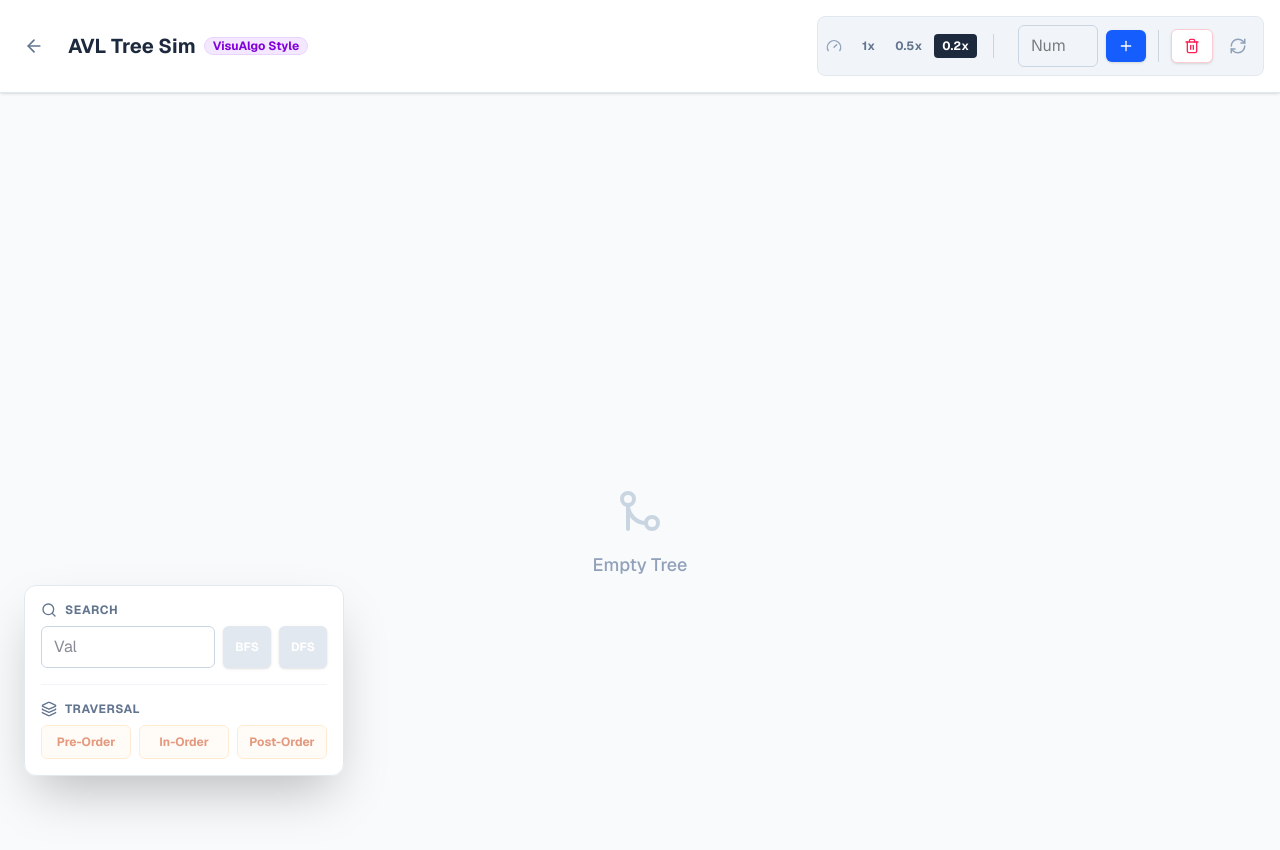
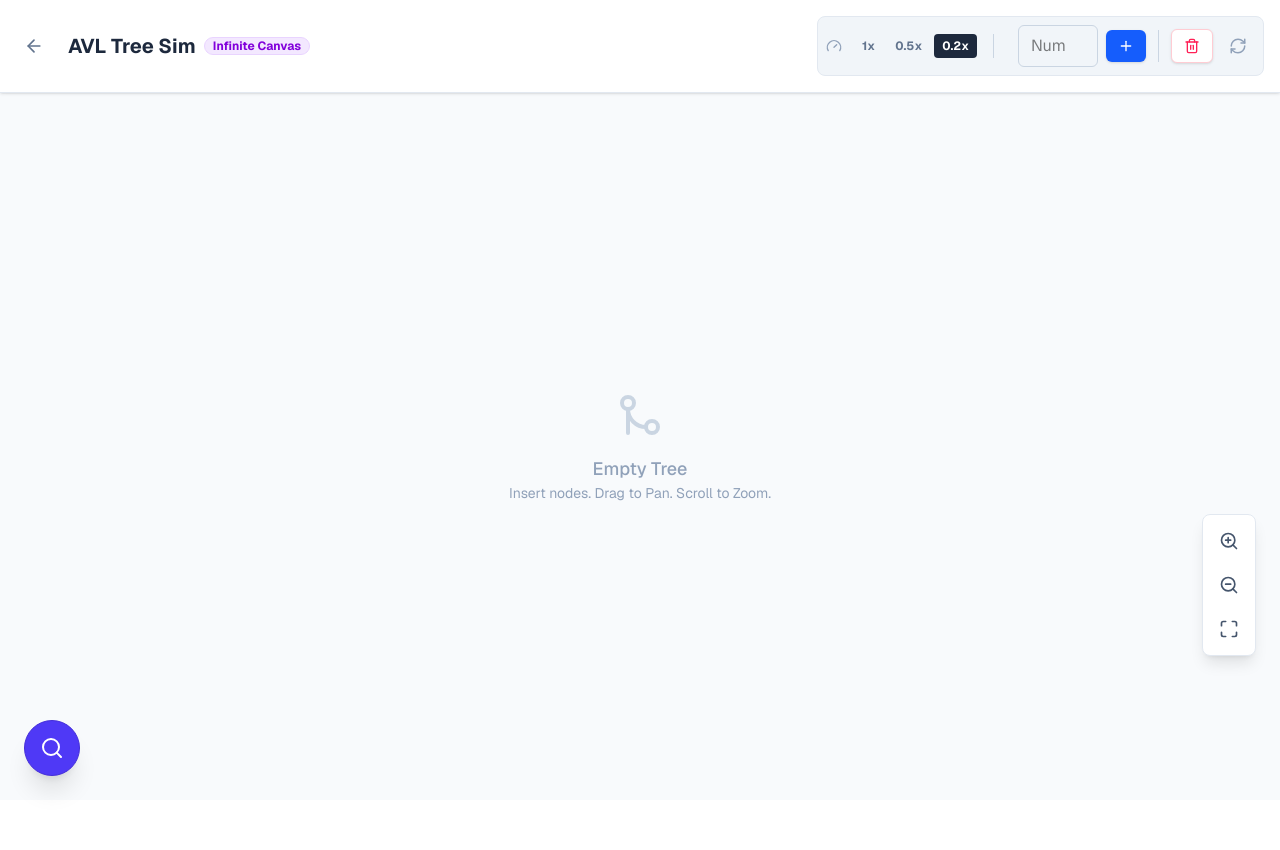
Before and after one commit to moze-mehraban/ds-tools, a Next.js app: page /AVL-Tree in a window 1280 px wide. Shown: the top 850 px of the page. After the commit the page ends 800 px from the top, so only its background shows below. Built offline with nearby package versions, Linux system fonts and the light colour scheme.

Commit message:
make it fancy

```diff
--- a/app/AVL-Tree/page.tsx
+++ b/app/AVL-Tree/page.tsx
@@ -1,11 +1,13 @@
 'use client';
 
-import React, { useState, useMemo } from 'react';
+import React, { useState, useMemo, useRef, useEffect } from 'react';
 import { useRouter } from 'next/navigation';
 import { motion, AnimatePresence } from 'framer-motion';
 import {
   Trash2, Plus, RefreshCw, ArrowLeft,
-  Search, Activity, Play, Layers, GitMerge, AlertCircle, Gauge
+  Search, Activity, Play, Layers, GitMerge, AlertCircle, Gauge,
+  ZoomIn, ZoomOut, Maximize, Move,
+  ChevronDown, ChevronUp, X
 } from 'lucide-react';
 
 // --- Types ---
@@ -19,7 +21,6 @@ interface TreeNode {
   right: TreeNode | null;
 }
 
-// Visual Types
 interface VisualNode {
   id: string;
   value: number;
@@ -38,7 +39,7 @@ interface VisualEdge {
   y2: number;
 }
 
-// --- AVL LOGIC (Standard) ---
+// --- AVL LOGIC (Unchanged) ---
 const generateId = () => 'n-' + Math.random().toString(36).substr(2, 9);
 const getHeight = (node: TreeNode | null): number => node ? node.height : 0;
 const getBalance = (node: TreeNode | null): number => node ? getHeight(node.left) - getHeight(node.right) : 0;
@@ -184,55 +185,81 @@ const getDepth = (root: TreeNode | null, id: NodeId, d = 0): number => {
 };
 
 
-// --- LAYOUT ENGINE (Coordinate Calculator) ---
+// --- SMART LAYOUT ENGINE (In-Order Traversal) ---
+// This guarantees NO OVERLAP by assigning X based on index in sequence.
 const calculateLayout = (
     root: TreeNode | null,
-    width: number,
     selectedId: string | null,
     visitingId: string | null,
     foundId: string | null
-): { nodes: VisualNode[], edges: VisualEdge[] } => {
-    if (!root) return { nodes: [], edges: [] };
+): { nodes: VisualNode[], edges: VisualEdge[], width: number } => {
+    if (!root) return { nodes: [], edges: [], width: 0 };
 
     const nodes: VisualNode[] = [];
     const edges: VisualEdge[] = [];
+    const positions = new Map<string, { x: number, y: number }>();
 
-    const traverse = (node: TreeNode, x: number, y: number, offset: number) => {
+    let counter = 0;
+    const X_SPACING = 80; // Distance between columns
+    const Y_SPACING = 100; // Distance between rows
+
+    // Pass 1: Assign Coordinates via In-Order Traversal
+    const assignCoordinates = (node: TreeNode, depth: number) => {
+        if (node.left) assignCoordinates(node.left, depth + 1);
+
+        const x = counter * X_SPACING;
+        const y = depth * Y_SPACING + 50; // +50 padding top
+        positions.set(node.id, { x, y });
+        counter++;
+
+        if (node.right) assignCoordinates(node.right, depth + 1);
+    };
+
+    assignCoordinates(root, 0);
+
+    // Center the tree
+    const totalWidth = counter * X_SPACING;
+    const offsetCorrection = - (totalWidth / 2) + (X_SPACING / 2); // Center align
+
+    // Pass 2: Build Visual Objects
+    const buildVisuals = (node: TreeNode) => {
+        const pos = positions.get(node.id)!;
+        const finalX = pos.x + offsetCorrection;
+
         nodes.push({
             id: node.id,
             value: node.value,
-            x,
-            y,
+            x: finalX,
+            y: pos.y,
             isSelected: node.id === selectedId,
             isVisiting: node.id === visitingId,
             isFound: node.id === foundId
         });
 
         if (node.left) {
-            const childX = x - offset;
-            const childY = y + 80;
+            const childPos = positions.get(node.left.id)!;
             edges.push({
                 id: `${node.id}-${node.left.id}`,
-                x1: x, y1: y,
-                x2: childX, y2: childY
+                x1: finalX, y1: pos.y,
+                x2: childPos.x + offsetCorrection, y2: childPos.y
             });
-            traverse(node.left, childX, childY, offset * 0.55);
+            buildVisuals(node.left);
         }
 
         if (node.right) {
-            const childX = x + offset;
-            const childY = y + 80;
+            const childPos = positions.get(node.right.id)!;
             edges.push({
                 id: `${node.id}-${node.right.id}`,
-                x1: x, y1: y,
-                x2: childX, y2: childY
+                x1: finalX, y1: pos.y,
+                x2: childPos.x + offsetCorrection, y2: childPos.y
             });
-            traverse(node.right, childX, childY, offset * 0.55);
+            buildVisuals(node.right);
         }
     };
 
-    traverse(root, width / 2, 50, 250); // Initial spread: 250px
-    return { nodes, edges };
+    buildVisuals(root);
+
+    return { nodes, edges, width: totalWidth };
 };
 
 
@@ -244,6 +271,12 @@ export default function AVLTreeSimulator() {
   const [selectedId, setSelectedId] = useState<NodeId | null>(null);
   const [newValue, setNewValue] = useState('');
   const [searchValue, setSearchValue] = useState('');
+  const [menuOpen, setMenuOpen] = useState(false);
+  // Viewport State (Pan & Zoom)
+  const [transform, setTransform] = useState({ x: 0, y: 0, scale: 1 });
+  const [isDragging, setIsDragging] = useState(false);
+  const dragStart = useRef({ x: 0, y: 0 });
+  const [statsOpen, setStatsOpen] = useState(true);
 
   // Animation State
   const [visitingId, setVisitingId] = useState<NodeId | null>(null);
@@ -261,7 +294,7 @@ export default function AVLTreeSimulator() {
 
   // --- Calculate Layout ---
   const { nodes: visualNodes, edges: visualEdges } = useMemo(() => {
-    return calculateLayout(tree, 1200, selectedId, visitingId, foundId);
+    return calculateLayout(tree, selectedId, visitingId, foundId);
   }, [tree, selectedId, visitingId, foundId]);
 
   // --- Stats ---
@@ -366,16 +399,51 @@ export default function AVLTreeSimulator() {
     if (val === '' || /^[0-9]+$/.test(val)) setter(val);
   };
 
+  // --- Pan & Zoom Handlers ---
+  const handleWheel = (e: React.WheelEvent) => {
+      // Zoom on wheel
+      e.stopPropagation(); // prevent page scroll if possible, though overflow hidden handles it
+      const scaleAdjustment = -e.deltaY * 0.001;
+      setTransform(prev => ({
+          ...prev,
+          scale: Math.min(3, Math.max(0.1, prev.scale + scaleAdjustment))
+      }));
+  };
+
+  const handleMouseDown = (e: React.MouseEvent) => {
+      if (e.button !== 0) return; // Only left click
+      setIsDragging(true);
+      dragStart.current = { x: e.clientX - transform.x, y: e.clientY - transform.y };
+  };
+
+  const handleMouseMove = (e: React.MouseEvent) => {
+      if (!isDragging) return;
+      setTransform(prev => ({
+          ...prev,
+          x: e.clientX - dragStart.current.x,
+          y: e.clientY - dragStart.current.y
+      }));
+  };
+
+  const handleMouseUp = () => setIsDragging(false);
+
+  // Reset View
+  useEffect(() => {
+     if (!tree) {
+         setTransform({ x: 0, y: 0, scale: 1 });
+     }
+  }, [tree]);
+
   return (
-    <div className="min-h-screen bg-slate-50 flex flex-col font-sans overflow-hidden">
+    <div className="min-h-screen bg-slate-50 flex flex-col font-sans overflow-hidden select-none">
 
-      {/* --- Header (Controls) --- */}
+      {/* --- Header --- */}
       <header className="bg-white/90 backdrop-blur-sm border-b border-slate-200 p-4 shadow-sm z-50 relative">
         <div className="max-w-[1400px] mx-auto flex items-center justify-between gap-4">
           <div className="flex items-center gap-4">
             <button onClick={() => router.back()} className="p-2 text-slate-500 hover:bg-slate-100 rounded-full"><ArrowLeft size={20}/></button>
             <h1 className="text-xl font-bold text-slate-800 flex items-center gap-2">
-                AVL Tree Sim <span className="text-xs bg-purple-100 text-purple-700 px-2 rounded-full border border-purple-200">VisuAlgo Style</span>
+                AVL Tree Sim <span className="text-xs bg-purple-100 text-purple-700 px-2 rounded-full border border-purple-200">Infinite Canvas</span>
             </h1>
           </div>
 
@@ -395,29 +463,49 @@ export default function AVLTreeSimulator() {
             <button onClick={handleInsert} disabled={!newValue || isAnimating} className="bg-blue-600 hover:bg-blue-700 text-white px-3 py-2 rounded-md text-sm font-bold shadow-sm transition"><Plus size={16}/></button>
             <div className="w-px h-8 bg-slate-300 mx-1"></div>
             <button onClick={handleDelete} disabled={!selectedId || isAnimating} className="bg-white border border-rose-200 text-rose-500 hover:bg-rose-50 px-3 py-2 rounded-md text-sm font-bold shadow-sm transition"><Trash2 size={16}/></button>
-            <button onClick={() => { setTree(null); setSelectedId(null); }} className="p-2 text-slate-400 hover:bg-slate-200 rounded-md"><RefreshCw size={18}/></button>
+            <button onClick={() => { setTree(null); setSelectedId(null); setTransform({x:0, y:0, scale:1}) }} className="p-2 text-slate-400 hover:bg-slate-200 rounded-md"><RefreshCw size={18}/></button>
           </div>
         </div>
       </header>
 
-      {/* --- CANVAS AREA --- */}
-      <main className="flex-1 relative overflow-auto bg-slate-50 cursor-move">
-        <div className="min-w-[1200px] min-h-[800px] relative mx-auto mt-10 transition-all origin-top" style={{ width: 1200, height: 800 }}>
+      {/* --- CANVAS AREA (Pan & Zoom) --- */}
+      <main
+        className={`flex-1 relative overflow-hidden bg-slate-50 ${isDragging ? 'cursor-grabbing' : 'cursor-grab'}`}
+        onWheel={handleWheel}
+        onMouseDown={handleMouseDown}
+        onMouseMove={handleMouseMove}
+        onMouseUp={handleMouseUp}
+        onMouseLeave={handleMouseUp}
+      >
+        {/* Helper Instructions Background */}
         {!tree && (
-                 <div className="absolute inset-0 flex flex-col items-center justify-center text-slate-400">
+             <div className="absolute inset-0 flex flex-col items-center justify-center text-slate-400 pointer-events-none">
                 <GitMerge size={48} className="mb-4 text-slate-300" />
                 <p className="font-medium text-lg">Empty Tree</p>
+                <p className="text-sm">Insert nodes. Drag to Pan. Scroll to Zoom.</p>
              </div>
         )}
 
+        {/* --- ZOOM & PAN TRANSFORM LAYER --- */}
+        <div
+            className="absolute top-0 left-0 w-full h-full origin-center will-change-transform"
+            style={{
+                transform: `translate(${transform.x}px, ${transform.y}px) scale(${transform.scale})`,
+                transition: isDragging ? 'none' : 'transform 0.1s ease-out'
+            }}
+        >
+            {/* Center Reference Point (Optional visual aid) */}
+            <div className="absolute top-1/2 left-1/2 w-0 h-0">
+                {/* Visual Tree Container - Centered at 0,0 relative to parent */}
+                <div className="relative">
                     {/* SVG Lines */}
-            <svg className="absolute inset-0 w-full h-full pointer-events-none z-0">
+                    <svg className="absolute -top-[5000px] -left-[5000px] w-[10000px] h-[10000px] pointer-events-none z-0 overflow-visible">
                         <AnimatePresence>
                             {visualEdges.map(edge => (
                                 <motion.line
                                     key={edge.id}
                                     initial={{ pathLength: 0, opacity: 0 }}
-                            animate={{ x1: edge.x1, y1: edge.y1, x2: edge.x2, y2: edge.y2, pathLength: 1, opacity: 1 }}
+                                    animate={{ x1: 5000 + edge.x1, y1: 5000 + edge.y1, x2: 5000 + edge.x2, y2: 5000 + edge.y2, pathLength: 1, opacity: 1 }}
                                     exit={{ opacity: 0 }}
                                     transition={{ duration: speedConfig[animSpeed].duration }}
                                     stroke="#cbd5e1" strokeWidth="2"
@@ -444,8 +532,9 @@ export default function AVLTreeSimulator() {
                                     animate={{ x: node.x, y: node.y, scale, opacity: 1, zIndex }}
                                     exit={{ scale: 0, opacity: 0 }}
                                     transition={{ duration: speedConfig[animSpeed].duration, type: "spring", bounce: 0.2 }}
+                                    onMouseDown={(e) => e.stopPropagation() /* Prevent pan start on node click */}
                                     onClick={(e) => { e.stopPropagation(); setSelectedId(node.id); }}
-                            className={`absolute w-12 h-12 -ml-6 -mt-6 rounded-full border-2 flex items-center justify-center font-bold text-lg cursor-pointer select-none shadow-sm ${bg}`}
+                                    className={`absolute w-12 h-12 -ml-6 -mt-6 rounded-full border-2 flex items-center justify-center font-bold text-lg cursor-pointer shadow-sm ${bg}`}
                                 >
                                     {node.value}
                                 </motion.div>
@@ -453,19 +542,43 @@ export default function AVLTreeSimulator() {
                         })}
                     </AnimatePresence>
                 </div>
+            </div>
+        </div>
       </main>
 
-      {/* --- Bottom Left: Algorithms Menu --- */}
-      <div className="fixed bottom-6 left-6 w-80 bg-white/95 backdrop-blur-md border border-slate-200 rounded-xl shadow-2xl p-4 z-50 flex flex-col gap-4">
+      {/* --- Zoom Controls (Bottom Right Floating) --- */}
+      <div className="fixed bottom-36 right-6 flex flex-col gap-2 bg-white p-2 rounded-lg shadow-lg border border-slate-200 z-50">
+         <button onClick={() => setTransform(p => ({...p, scale: Math.min(3, p.scale + 0.2)}))} className="p-2 hover:bg-slate-100 rounded text-slate-600"><ZoomIn size={20} /></button>
+         <button onClick={() => setTransform(p => ({...p, scale: Math.max(0.1, p.scale - 0.2)}))} className="p-2 hover:bg-slate-100 rounded text-slate-600"><ZoomOut size={20} /></button>
+         <button onClick={() => setTransform({x:0, y:0, scale:1})} className="p-2 hover:bg-slate-100 rounded text-slate-600" title="Reset View"><Maximize size={20} /></button>
+      </div>
+
+      {/* --- Bottom Left: Algorithms Menu (Collapsible) --- */}
+      <div className="fixed bottom-6 left-6 z-50 flex flex-col items-start gap-4">
+
+          {/* The Menu Content (AnimatePresence handles the smooth popup) */}
+          <AnimatePresence>
+            {menuOpen && (
+                <motion.div
+                    initial={{ opacity: 0, scale: 0.9, y: 20, originY: 1 }}
+                    animate={{ opacity: 1, scale: 1, y: 0 }}
+                    exit={{ opacity: 0, scale: 0.9, y: 20 }}
+                    transition={{ duration: 0.2 }}
+                    className="w-80 bg-white/95 backdrop-blur-md border border-slate-200 rounded-xl shadow-2xl p-4 flex flex-col gap-4"
+                >
+                    {/* Search Section */}
                     <div>
                         <div className="flex items-center gap-2 mb-2 text-slate-500"><Search size={16} /> <span className="text-xs font-bold uppercase tracking-wider">Search</span></div>
                         <div className="flex gap-2">
-                <input type="text" placeholder="Val" value={searchValue} onChange={(e) => handleNumberInput(e, setSearchValue)} disabled={isAnimating} className="flex-1 px-3 py-2 rounded-md border border-slate-300 outline-none focus:ring-2 focus:ring-indigo-500 w-full text-slate-900" maxLength={3}/>
+                            <input type="text" placeholder="Val" value={searchValue} onChange={(e) => handleNumberInput(e, setSearchValue)} disabled={isAnimating} className="flex-1 px-3 py-2 rounded-md border border-slate-300 text-black outline-none focus:ring-2 focus:ring-indigo-500 w-full" maxLength={3}/>
                             <button onClick={() => runAnimation('BFS')} disabled={!tree || !searchValue || isAnimating} className="px-3 bg-indigo-600 text-white hover:bg-indigo-700 disabled:bg-slate-200 rounded-md text-xs font-bold shadow-sm">BFS</button>
                             <button onClick={() => runAnimation('DFS')} disabled={!tree || !searchValue || isAnimating} className="px-3 bg-purple-600 text-white hover:bg-purple-700 disabled:bg-slate-200 rounded-md text-xs font-bold shadow-sm">DFS</button>
                         </div>
                     </div>
+
                     <div className="h-px bg-slate-100 w-full"></div>
+
+                    {/* Traversal Section */}
                     <div>
                         <div className="flex items-center gap-2 mb-2 text-slate-500"><Layers size={16} /> <span className="text-xs font-bold uppercase tracking-wider">Traversal</span></div>
                         <div className="grid grid-cols-3 gap-2">
@@ -474,20 +587,65 @@ export default function AVLTreeSimulator() {
                             <button onClick={() => runAnimation('POST')} disabled={!tree || isAnimating} className="py-2 bg-orange-50 text-orange-700 hover:bg-orange-100 border border-orange-200 rounded-md text-xs font-bold disabled:opacity-50">Post-Order</button>
                         </div>
                     </div>
+                </motion.div>
+            )}
+          </AnimatePresence>
+
+          {/* The Circle Toggle Button */}
+          <button
+            onClick={() => setMenuOpen(!menuOpen)}
+            className={`
+                h-14 w-14 rounded-full shadow-xl flex items-center justify-center transition-all duration-300 border
+                ${menuOpen
+                    ? 'bg-white text-slate-600 border-slate-200 rotate-90'
+                    : 'bg-indigo-600 text-white border-indigo-700 hover:scale-110 hover:bg-indigo-700'
+                }
+            `}
+          >
+            {menuOpen ? <X size={24} /> : <Search size={24} />}
+          </button>
+      </div>
+      {/* --- Bottom Right: Stats (Collapsible) --- */}
+      {selectedId && selectedNode && !isAnimating && (
+        <div className="fixed bottom-6 right-6 w-64 bg-white/95 backdrop-blur-md border border-slate-200 rounded-xl shadow-2xl overflow-hidden z-50 animate-in fade-in slide-in-from-bottom-4 duration-300">
+
+          {/* Header - Clickable to Toggle */}
+          <div
+            onClick={() => setStatsOpen(!statsOpen)}
+            className="bg-slate-50 px-4 py-3 border-b border-slate-200 flex items-center justify-between cursor-pointer hover:bg-slate-100 transition-colors"
+          >
+            <div className="flex items-center gap-2">
+              <Activity size={16} className="text-blue-500" />
+              <h3 className="font-bold text-slate-700 text-sm">Node Statistics</h3>
+            </div>
+            {statsOpen ? <ChevronDown size={16} className="text-slate-400" /> : <ChevronUp size={16} className="text-slate-400" />}
           </div>
 
-      {/* --- Bottom Right: Stats --- */}
-      {selectedId && selectedNode && !isAnimating && (
-        <div className="fixed bottom-6 right-6 w-64 bg-white/95 backdrop-blur-md border border-slate-200 rounded-xl shadow-2xl overflow-hidden z-50 animate-in fade-in slide-in-from-bottom-4 duration-300">
-          <div className="bg-slate-50 px-4 py-3 border-b border-slate-200 flex items-center gap-2"><Activity size={16} className="text-blue-500" /> <h3 className="font-bold text-slate-700 text-sm">Node Statistics</h3></div>
+          {/* Body Content - Conditionally Rendered */}
+          {statsOpen && (
             <div className="p-4 space-y-4">
-             <div className="flex justify-between items-center"><span className="text-slate-500 text-sm font-medium">Value</span><span className="font-mono font-bold text-xl text-slate-800 bg-slate-100 px-2 rounded">{selectedNode.value}</span></div>
+              <div className="flex justify-between items-center">
+                  <span className="text-slate-500 text-sm font-medium">Value</span>
+                  <span className="font-mono font-bold text-xl text-slate-800 bg-slate-100 px-2 rounded">{selectedNode.value}</span>
+              </div>
               <div className="grid grid-cols-3 gap-2 text-center bg-slate-50 p-2 rounded-lg border border-slate-100">
-                <div><div className="text-[10px] text-slate-400 uppercase font-bold mb-1">Height</div><div className="text-blue-600 font-bold">{selectedNode.height}</div></div>
-                <div className="border-l border-slate-200"><div className="text-[10px] text-slate-400 uppercase font-bold mb-1">Depth</div><div className="text-purple-600 font-bold">{nodeDepth}</div></div>
-                <div className="border-l border-slate-200"><div className="text-[10px] text-slate-400 uppercase font-bold mb-1">Balance</div><div className={`font-bold ${Math.abs(Number(balanceFactor)) > 1 ? 'text-red-500' : (Number(balanceFactor) === 0 ? 'text-green-500' : 'text-orange-500')}`}>{balanceFactor}</div></div>
+                  <div>
+                    <div className="text-[10px] text-slate-400 uppercase font-bold mb-1">Height</div>
+                    <div className="text-blue-600 font-bold">{selectedNode.height}</div>
+                  </div>
+                  <div className="border-l border-slate-200">
+                    <div className="text-[10px] text-slate-400 uppercase font-bold mb-1">Depth</div>
+                    <div className="text-purple-600 font-bold">{nodeDepth}</div>
+                  </div>
+                  <div className="border-l border-slate-200">
+                    <div className="text-[10px] text-slate-400 uppercase font-bold mb-1">Balance</div>
+                    <div className={`font-bold ${Math.abs(Number(balanceFactor)) > 1 ? 'text-red-500' : (Number(balanceFactor) === 0 ? 'text-green-500' : 'text-orange-500')}`}>
+                      {balanceFactor}
                     </div>
                   </div>
+              </div>
+            </div>
+          )}
         </div>
       )}
 
```
Lines whose indentation alone changed are shown as unchanged.
